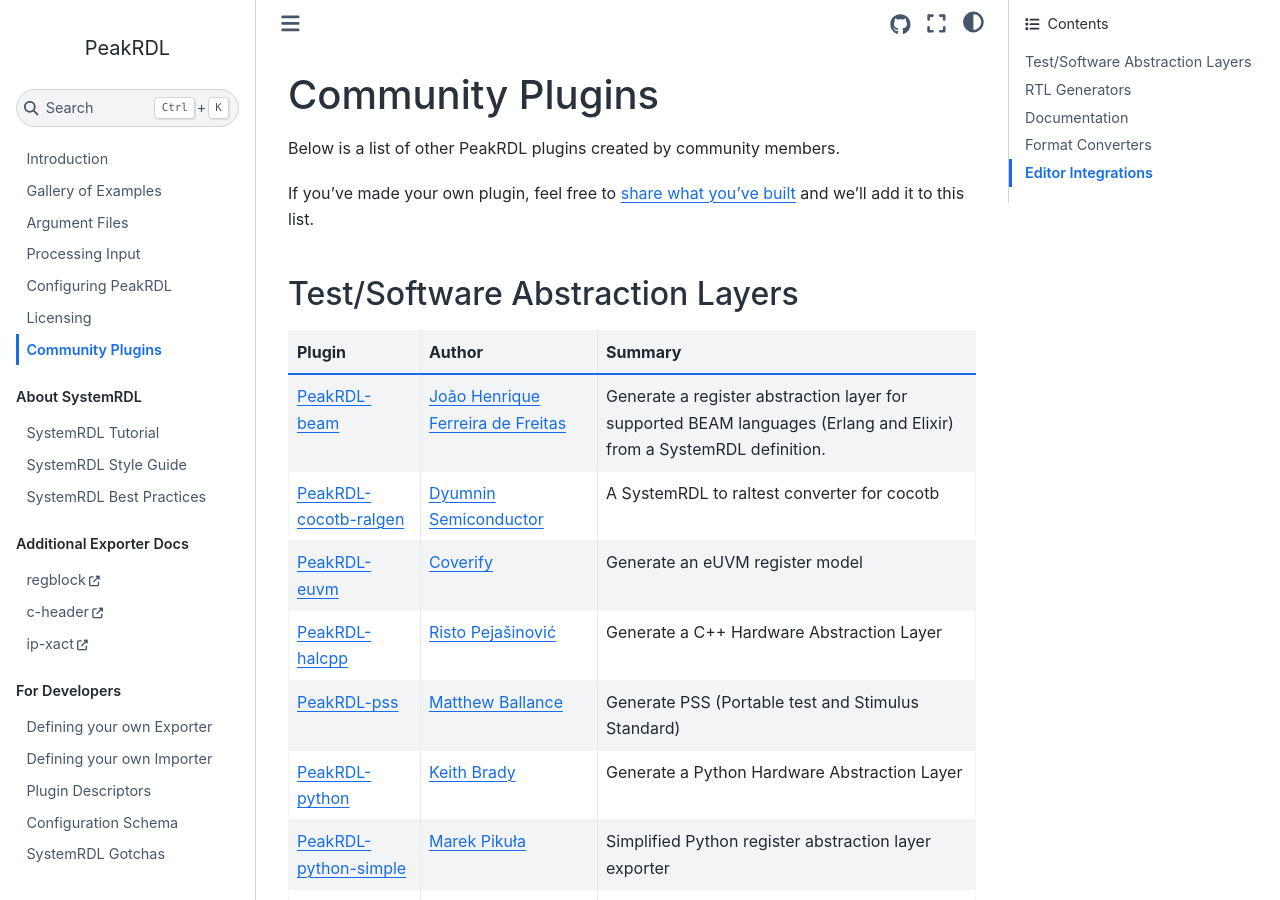
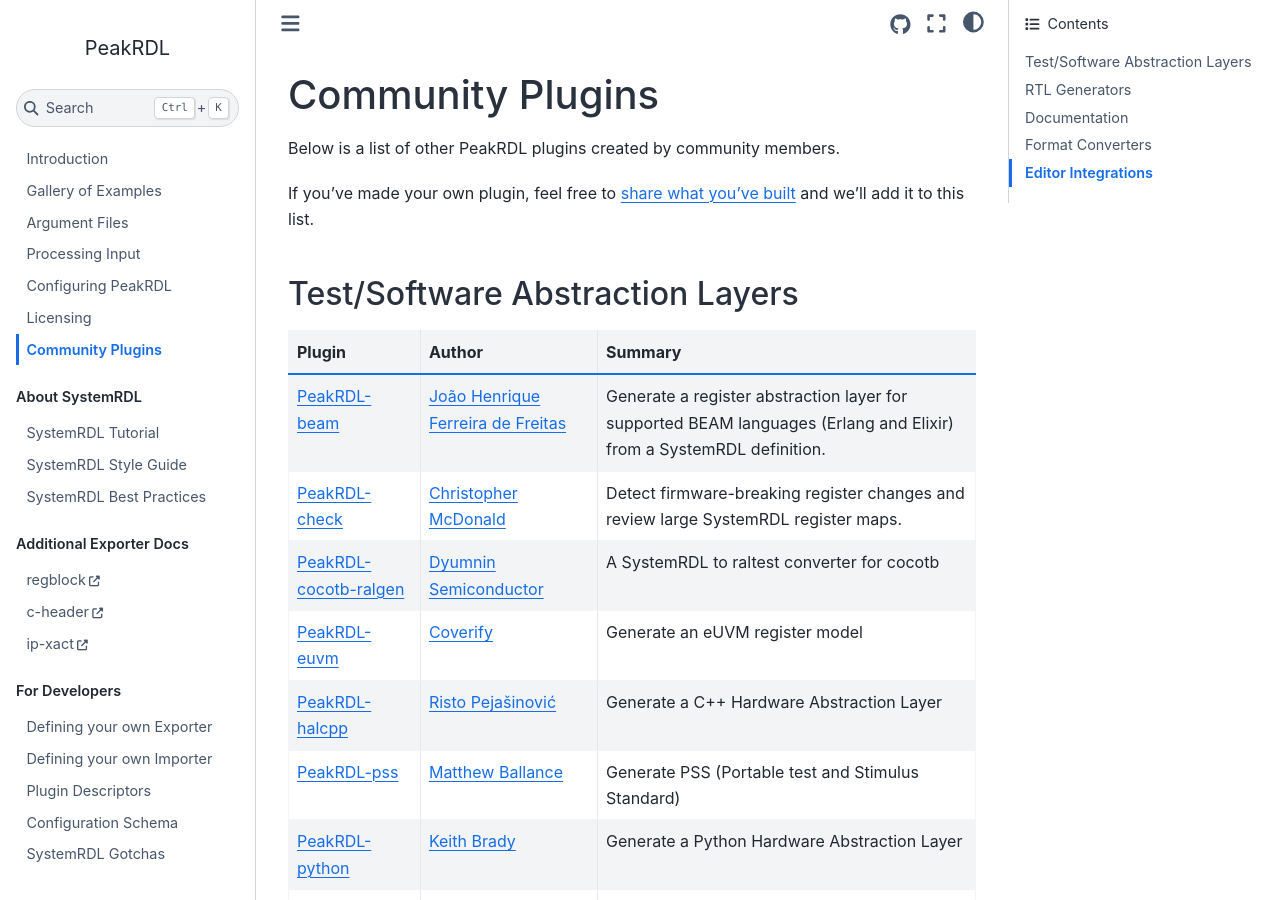
Before and after one commit to SystemRDL/PeakRDL, a Sphinx documentation site: the page built from docs/community.rst, in a window 1280 px wide and 900 px high. Built offline with Sphinx 7.4.7 and the Sphinx Book theme 1.1.4, drawn with Linux system fonts in a browser that asks for light colours.

Commit message:
docs: add PeakRDL-check to community plugins (#83)

```diff
--- a/docs/community.rst
+++ b/docs/community.rst
@@ -24,6 +24,11 @@
         - `João Henrique Ferreira de Freitas <https://github.com/joaohf>`_
         - Generate a register abstraction layer for supported BEAM languages
           (Erlang and Elixir) from a SystemRDL definition.
+
+    *   - `PeakRDL-check <https://github.com/chrismcdev/PeakRDL-check>`_
+        - `Christopher McDonald <https://github.com/chrismcdev>`_
+        - Detect firmware-breaking register changes and review large SystemRDL
+          register maps.
 
     *   - `PeakRDL-cocotb-ralgen <https://dyumnin.github.io/cocotb-ralgen>`_
         - `Dyumnin Semiconductor <https://github.com/dyumnin>`_
```
